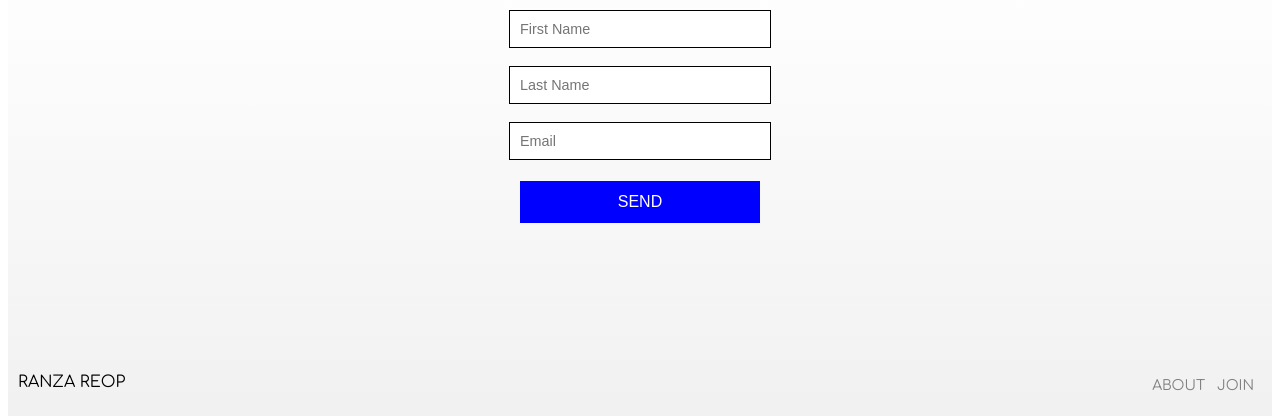
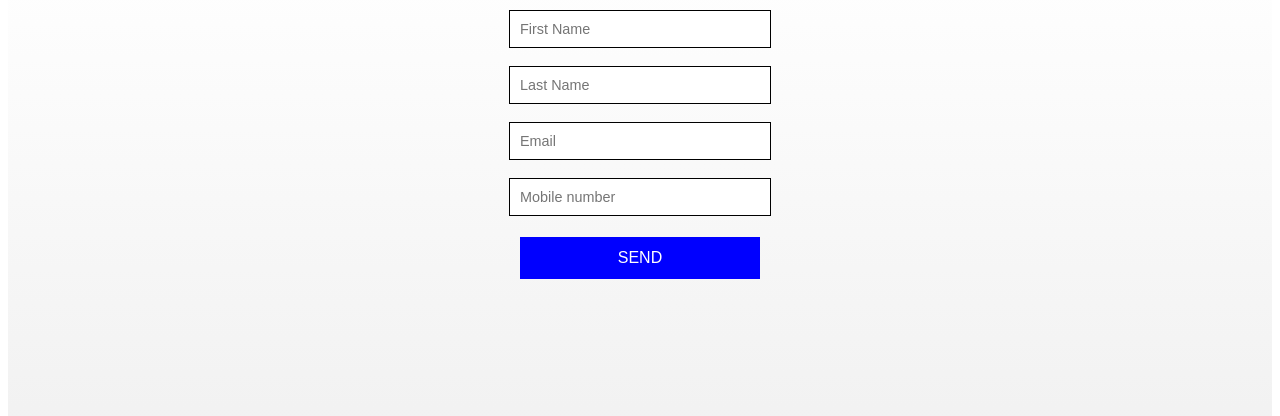
Before and after one commit to twinkle-toes-happy-feet-bubbles/ranza, a plain HTML site: page index.html in a window 1280 px wide. Shown: the part 3428-3844 px from the top of the page. Drawn offline with Linux system fonts and the light colour scheme.

Commit message:
Update index.html

```diff
--- a/index.html
+++ b/index.html
@@ -97,6 +97,9 @@ while helping your clients gain liquidity from the contract premium.</p>
       <br>
       <input type="email" placeholder="Email">
       <br>
+        <input type="number" placeholder="Mobile number">
+
+      <br>
       <button class="button1" type="submit">SEND</button>
     </form>
     </div>
```
